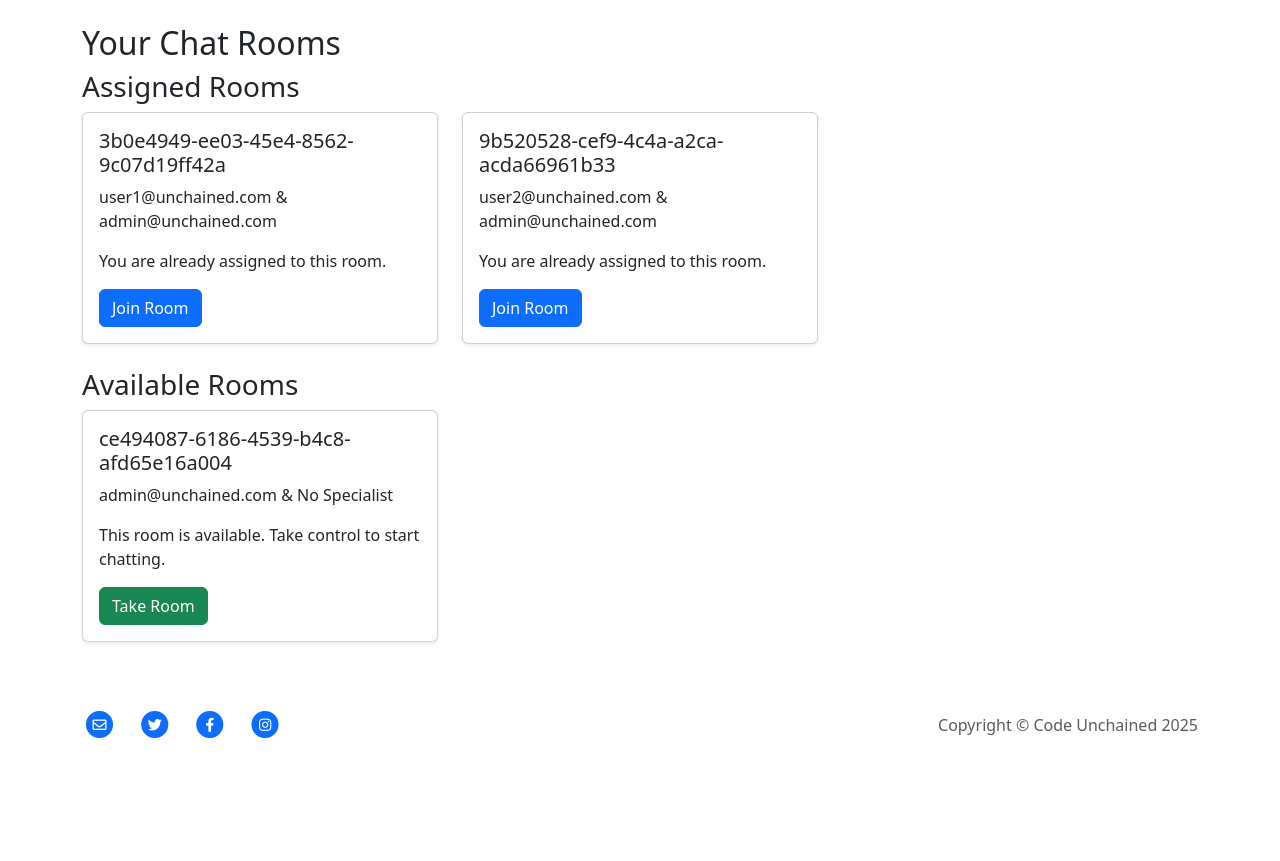
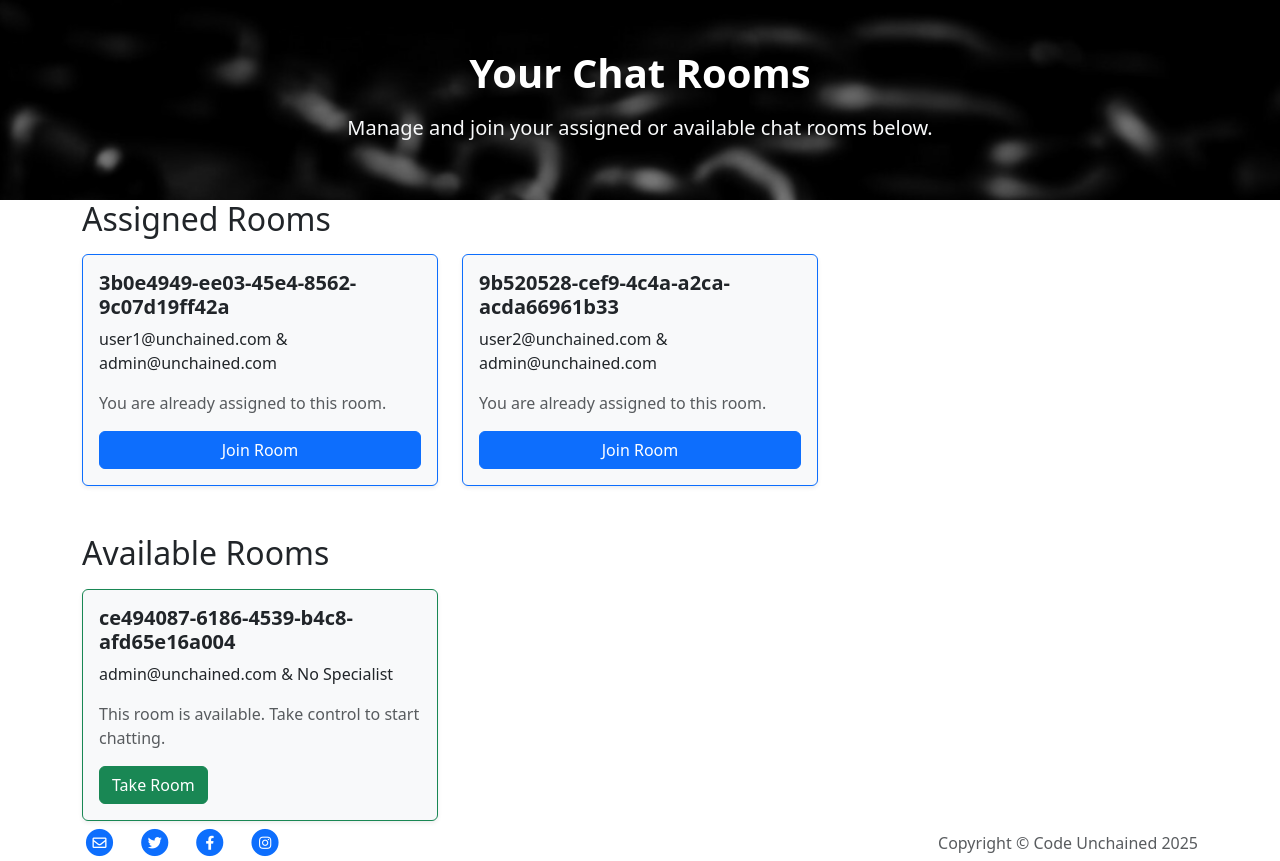
Before and after one commit to BogdanovaIV/unchained, a Django app: page /ws/chat/rooms/ in a window 1280 px wide. Shown: the part 57-918 px from the top of the page. Before the commit the page ends 795 px from the top, so only its background shows below. Run offline with Django 4.2, Linux system fonts and the light colour scheme; a user stored in the database is signed in; data comes from the database, SQL or seed files in the repository; both versions use the stored data as it was after the commit.

Commit message:
Improve styles

```diff
--- a/chat/templates/chat/list_rooms.html
+++ b/chat/templates/chat/list_rooms.html
@@ -2,44 +2,52 @@
 {% load static %}
 
 {% block content %}
-<div class="container mt-4">
-    <h2>Your Chat Rooms</h2>
+<!-- Header with background color -->
+<div class="image-container">
+    <img src="{% static 'images/list-rooms.png' %}" alt="Contact Image" class="contact-image">
+    <div class="image-overlay">
+        <h1 class="display-5 fw-bold">Your Chat Rooms</h1>
+        <p class="fs-5 text-light">Manage and join your assigned or available chat rooms below.</p>
+    </div>
+</div>
+
+<div class="container">
 
     <!-- Display assigned rooms -->
     {% if assigned_rooms %}
-    <h3>Assigned Rooms</h3>
-    <div class="row">
+    <h2 class="mb-3">Assigned Rooms</h2>
+    <div class="row g-4">
         {% for room in assigned_rooms %}
-        <div class="col-md-4">
-            <div class="card mb-4 shadow-sm">
-                <div class="card-body">
-                    <h5 class="card-title">{{ room.name }}</h5>
+        <div class="col-md-6 col-lg-4">
+            <div class="card border-primary shadow-sm h-100 bg-light">
+                <div class="card-body d-flex flex-column">
+                    <h5 class="card-title fw-bold">{{ room.name }}</h5>
                     <p class="card-text">{{ room }}</p>
-                    <p class="card-text">You are already assigned to this room.</p>
-                    <a href="{% url 'chat:room' room.name %}" class="btn btn-primary">Join Room</a>
+                    <p class="text-muted">You are already assigned to this room.</p>
+                    <a href="{% url 'chat:room' room.name %}" class="btn btn-primary mt-auto">Join Room</a>
                 </div>
             </div>
         </div>
         {% endfor %}
     </div>
     {% else %}
-    <div class="alert alert-info">No rooms assigned to you.</div>
+    <div class="alert alert-info mt-4">You are not assigned to any rooms.</div>
     {% endif %}
 
     <!-- Display unassigned rooms -->
     {% if unassigned_rooms %}
-    <h3>Available Rooms</h3>
-    <div class="row">
+    <h2 class="mt-5 mb-3">Available Rooms</h2>
+    <div class="row g-4">
         {% for room in unassigned_rooms %}
-        <div class="col-md-4">
-            <div class="card mb-4 shadow-sm">
-                <div class="card-body">
-                    <h5 class="card-title"> {{ room.name }} </h5>
+        <div class="col-md-6 col-lg-4">
+            <div class="card border-success shadow-sm h-100 bg-light">
+                <div class="card-body d-flex flex-column">
+                    <h5 class="card-title fw-bold">{{ room.name }}</h5>
                     <p class="card-text">{{ room }}</p>
-                    <p class="card-text">This room is available. Take control to start chatting.</p>
+                    <p class="text-muted">This room is available. Take control to start chatting.</p>
                     <form method="POST" action="{% url 'chat:take_room' room.name %}">
                         {% csrf_token %}
-                        <button type="submit" class="btn btn-success">Take Room</button>
+                        <button type="submit" class="btn btn-success mt-auto">Take Room</button>
                     </form>
                 </div>
             </div>
@@ -47,7 +55,7 @@
         {% endfor %}
     </div>
     {% else %}
-    <div class="alert alert-info">No available rooms to take control of.</div>
+    <div class="alert alert-info mt-4">No available rooms to take control of.</div>
     {% endif %}
 </div>
 {% endblock %}
--- a/home/templates/home/contact.html
+++ b/home/templates/home/contact.html
@@ -2,7 +2,6 @@
 {% load static %}
 
 {% block content %}
-<div class="container mt-5">
 <div class="image-container">
     <img src="{% static 'images/contact-image.jpg' %}" alt="Contact Image" class="contact-image">
     <div class="image-overlay">
@@ -11,6 +10,7 @@
             not alone. Help is available.</p>
     </div>
 </div>
+<div class="container">
 
     <!-- Centered Contact Information -->
     <div class="contact-details text-center mt-5">
```
Also changed, not shown: chat/templates/chat/chat_room.html (+3 -4 lines), db.sqlite3, static/images/list-rooms.png (added), 1 other file. Lines whose indentation alone changed are shown as unchanged.
